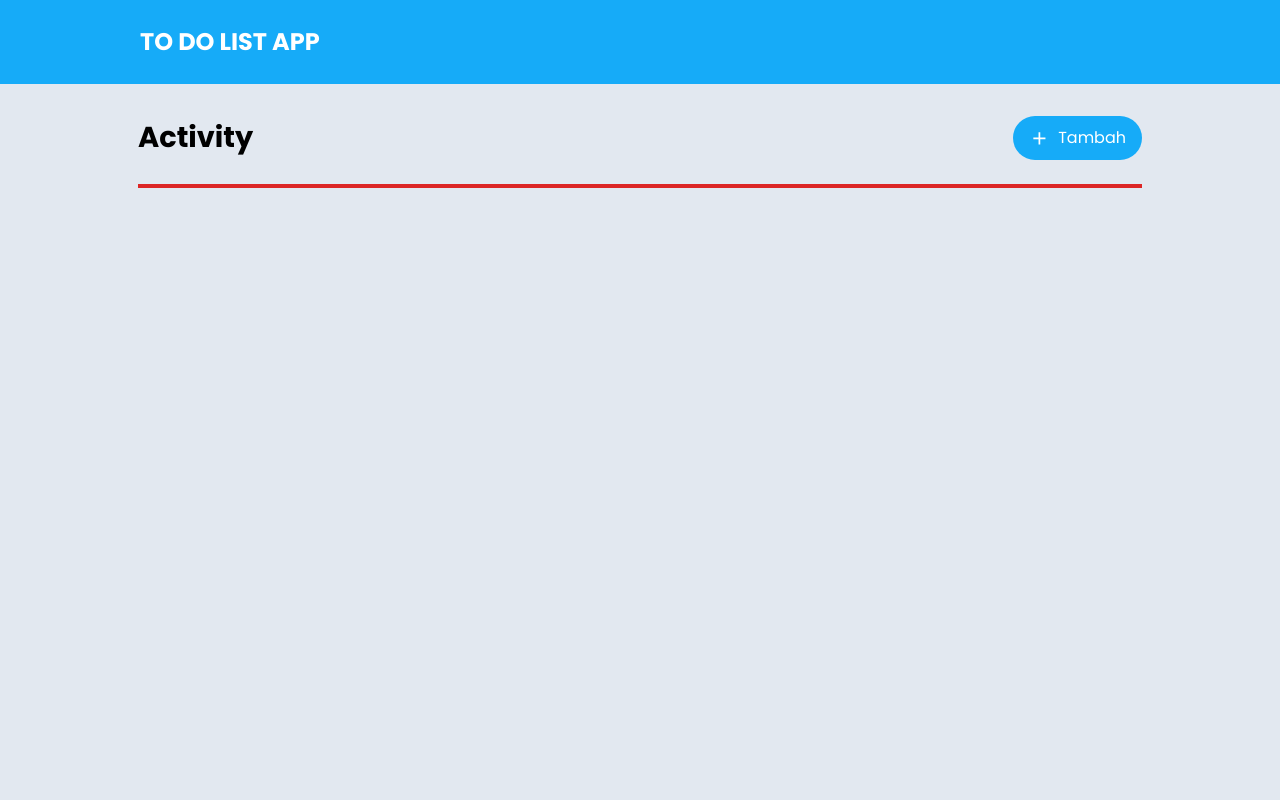
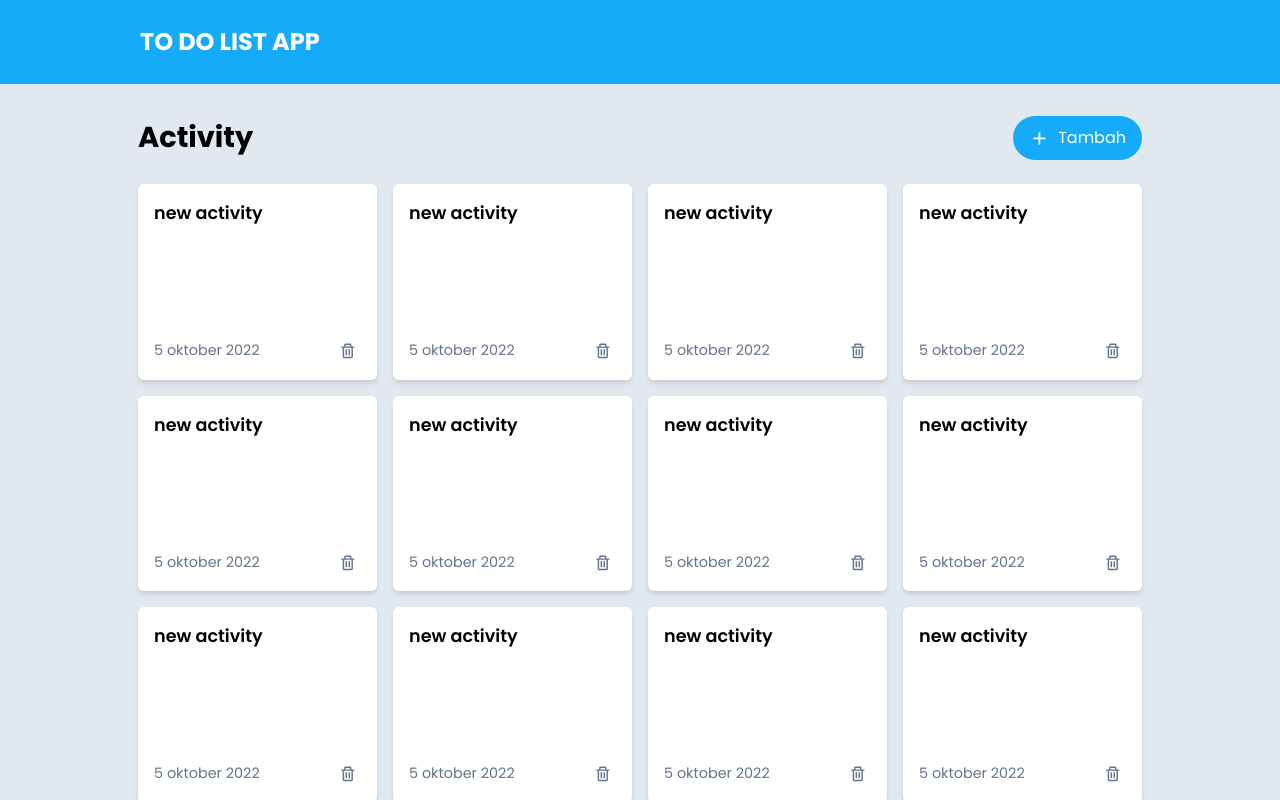
Before and after one commit to elangyudha280/devcode-challange-case-todolist, a React (Vite) app: page / in a window 1280 px wide. Built offline with nearby package versions, Linux system fonts and the light colour scheme.

Commit message:
selesai membuat component card activity

```diff
--- /dev/null
+++ b/src/component/card.jsx
@@ -0,0 +1,26 @@
+import React from "react";
+
+// import component
+
+import { BiTrash } from "react-icons/bi";
+
+// card activity
+const CardActivity = ()=>{
+    return (
+        <div className="card_activity " >
+            <h2 className="title_card_activity">
+                new activity
+            </h2>
+            <div className="footer_card_activity">
+                <p className="date text-slate-500 text-[0.9em] flex-1 w-full">
+                    5 oktober 2022
+                </p>
+                <button className="delete_activity text-slate-500 p-1 text-[1.1em] grid place-items-center">
+                    <BiTrash/>
+                </button>
+            </div>
+    </div>
+    )
+}
+
+export {CardActivity}
--- a/src/index.css
+++ b/src/index.css
@@ -5,7 +5,7 @@
 
 @layer components {
  .main_template{
-   @apply relative  font-poppins w-full h-screen overflow-x-hidden overflow-y-auto bg-slate-200;
+   @apply relative  font-poppins w-full h-screen overflow-x-hidden overflow-y-auto bg-slate-200 pb-[1em];
  }
 
  .main_navbar{
@@ -21,6 +21,16 @@
  }
 
  .body_homepage{
-    @apply w-full border-2 border-red-600 mt-[1.5em]
+    @apply w-full  mt-[1.5em] grid grid-cols-1 min-[500px]:grid-cols-2 md:grid-cols-3 lg:grid-cols-4 gap-4 auto-rows-auto
+ }
+ .card_activity{
+  @apply w-full  p-4 rounded-md bg-white shadow-md;
+ }
+
+ .title_card_activity{
+    @apply w-full h-[130px] text-[1.1em] overflow-x-hidden overflow-y-auto  font-semibold;
+ }
+ .footer_card_activity{
+    @apply w-full flex items-center mt-2;
  }
 }
--- a/src/pages/homepage.jsx
+++ b/src/pages/homepage.jsx
@@ -3,8 +3,11 @@ import React from "react";
 
 import PagesLayout from "../layout/pagesLayout";
 
+// import component
+import { CardActivity } from "../component/card";
+
 // import icons
-import { BiPlus } from "react-icons/bi";
+import { BiPlus,BiTrash } from "react-icons/bi";
 
 const HomePage=  () =>{
     return (
@@ -22,6 +25,22 @@ const HomePage=  () =>{
                 </header>
                 {/* body homepage */}
                 <section className="body_homepage">
+                   <CardActivity/>
+                     <CardActivity/>
+                     <CardActivity/>
+                       <CardActivity/>
+                       <CardActivity/>
+                         <CardActivity/>
+                           <CardActivity/>
+                           <CardActivity/>
+                           <CardActivity/>
+                           <CardActivity/>
+                           <CardActivity/>
+                           <CardActivity/>
+                           <CardActivity/>
+                           <CardActivity/>
+
+
 
                 </section>
             </div>
```
